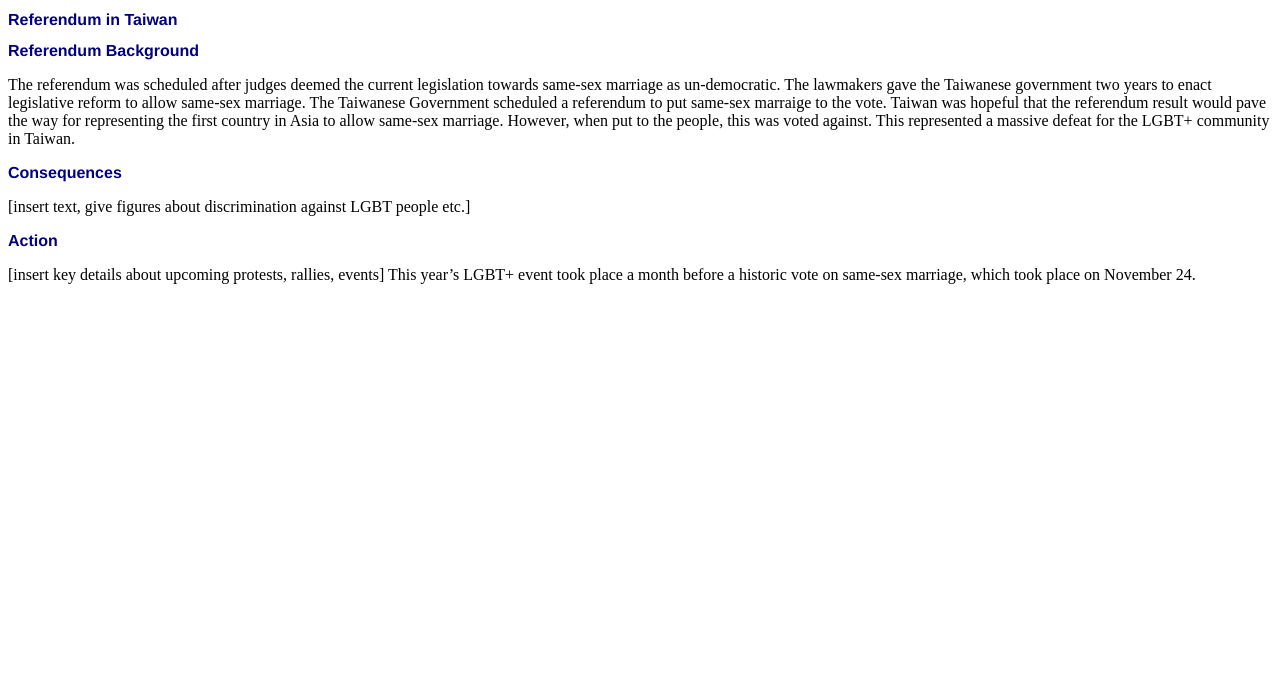
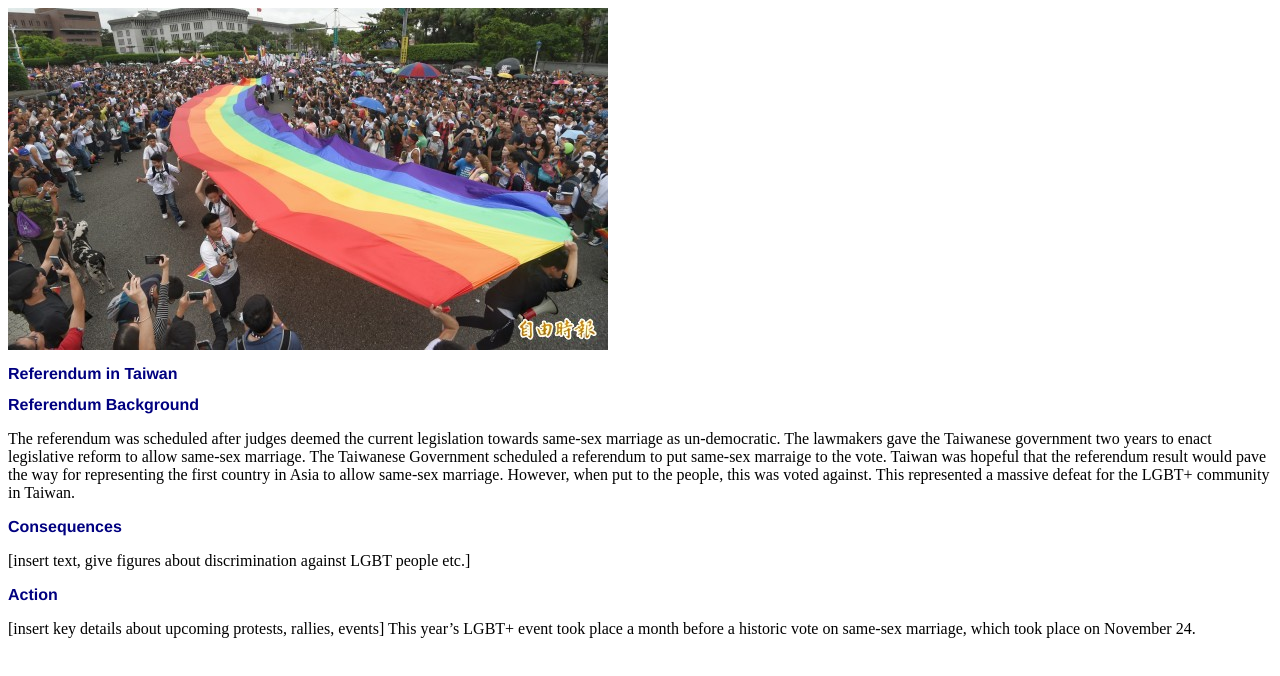
Before and after one commit to Tingyukrystal/LGBT-in-TW, a plain HTML site: page referendum.html in a window 1280 px wide. Drawn offline with Linux system fonts and the light colour scheme.

Commit message:
again image
add again images in referndum

```diff
--- a/referendum.html
+++ b/referendum.html
@@ -1,8 +1,11 @@
 <!DOCTYPE html>
   <html>
   <head>
+
     <title>Referendum in Taiwan </title>
+    <img src="Images/gay pride.jpg" alt="gay pride">
     <link rel="stylesheet" type="text/css" href="referendum.css"
+
   </head>
 
   <style>
```
Also changed, not shown: images/gay pride.jpg (added), 1 other file.
